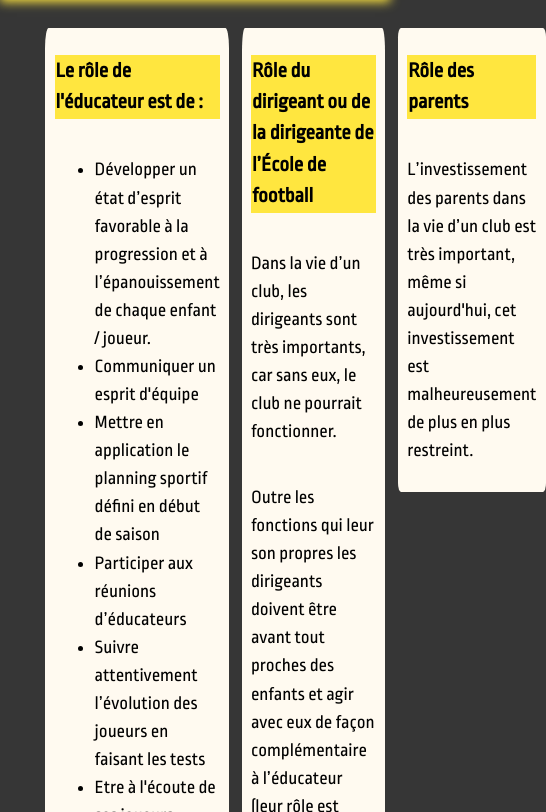
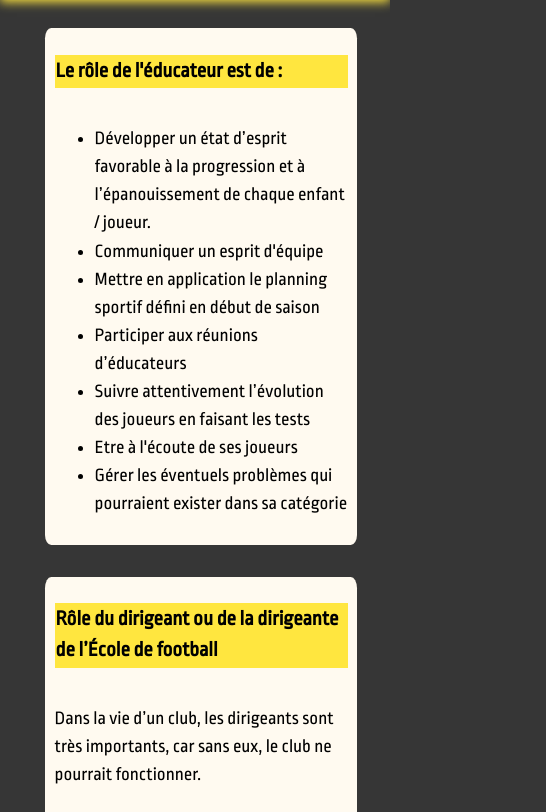
Before and after one commit to mehdiantoine/DSC, a plain HTML site: page educateur.html in a window 390 px wide. Shown: the part 205-1017 px from the top of the page, 546 px wide, since content can reach past the window. Drawn offline with Linux system fonts and the light colour scheme.

Commit message:
responsive

```diff
--- a/css/main.css
+++ b/css/main.css
@@ -302,6 +302,10 @@ img {
     }
 
     .slider {
-        width: 100%;
+        width: 100%
+    }
+
+    .section-inner {
+        display: block;
     }
 }
```
